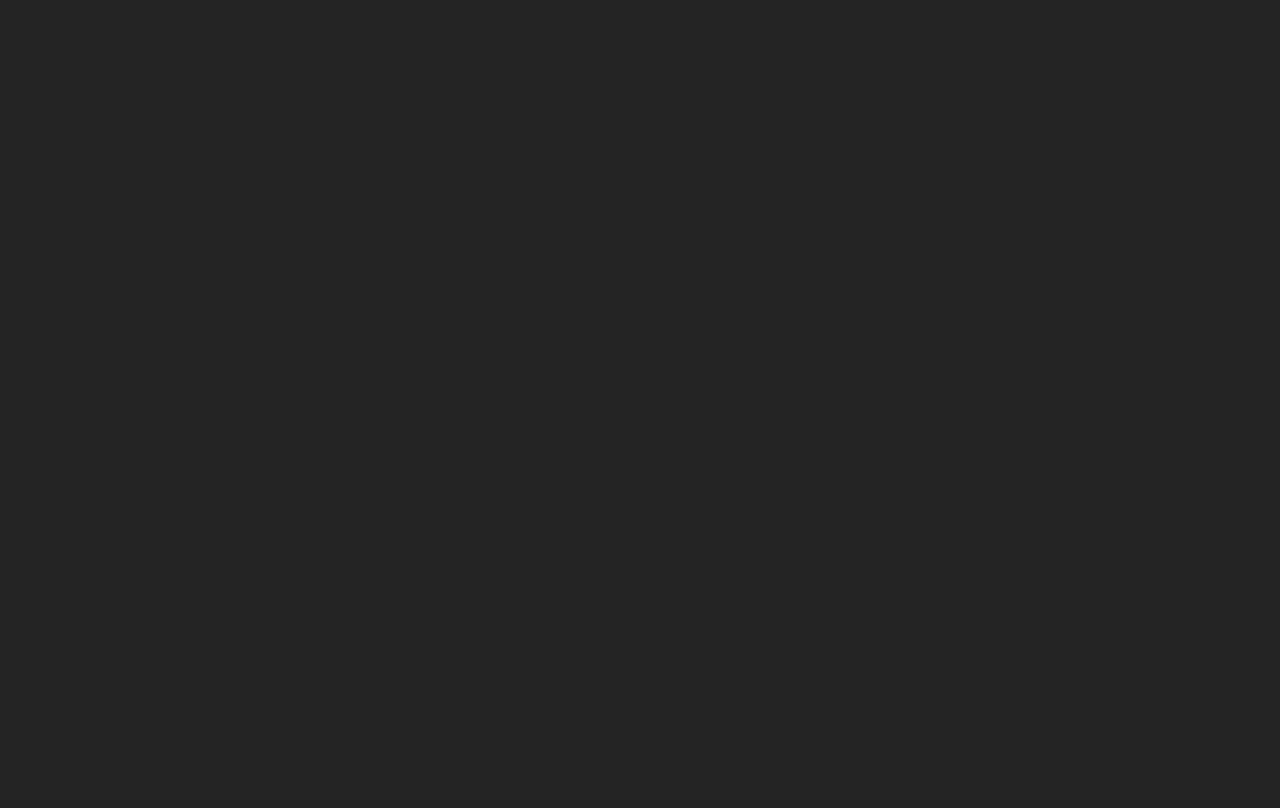
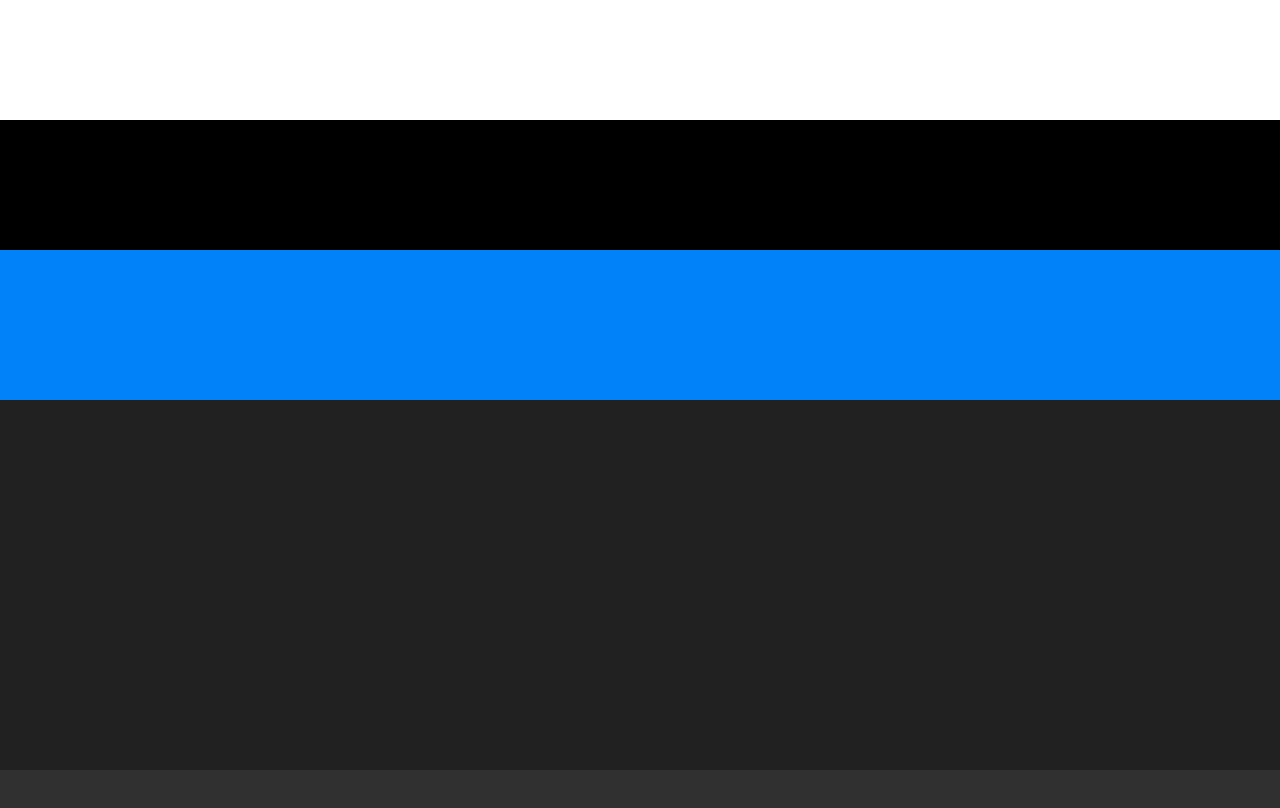
Before and after one commit to simoneditaranto/vite-comics, a Vue app: page / in a window 1280 px wide. Shown: the top 808 px of the page. Built offline with nearby package versions, Linux system fonts and the light colour scheme.

Commit message:
struttura macroblocchi implementata

```diff
--- a/src/App.vue
+++ b/src/App.vue
@@ -1,9 +1,17 @@
 <script>
-
+import AppNav from './components/AppNav.vue';
+import AppMain from './components/AppMain.vue';
+import AppIcons from './components/AppIcons.vue';
+import AppFooter from './components/AppFooter.vue';
+import AppInfo from './components/AppInfo.vue';
 
 export default {
   components: {
-
+    AppNav,
+    AppMain,
+    AppIcons,
+    AppFooter,
+    AppInfo,
   }
 }
 
@@ -11,10 +19,26 @@ export default {
 
 <template>
 
+  <AppNav></AppNav>
+
+  <AppMain></AppMain>
+
+  <AppIcons></AppIcons>
+
+  <AppFooter></AppFooter>
+
+  <AppInfo></AppInfo>
 
 
 </template>
 
 <style>
 
+*{
+  padding: 0;
+  margin: 0;
+  box-sizing: border-box;
+}
+/* reset */
+
 </style>
--- /dev/null
+++ b/src/components/AppFooter.vue
@@ -0,0 +1,26 @@
+<script>
+
+export default{
+    name: 'AppFooter'
+}
+
+</script>
+
+<template>
+
+    <footer>
+
+    </footer>
+
+</template>
+
+<style>
+
+footer{
+    height: 370px;
+    /* test */
+
+    background-color: #212121;
+}
+
+</style>
--- /dev/null
+++ b/src/components/AppIcons.vue
@@ -0,0 +1,26 @@
+<script>
+
+export default{
+    name: 'AppIcons'
+}
+
+</script>
+
+<template>
+
+    <div id="icons">
+
+    </div>
+
+</template>
+
+<style>
+
+#icons{
+    height: 150px;
+    /* test */
+
+    background-color: #0282F9;
+}
+
+</style>
--- /dev/null
+++ b/src/components/AppInfo.vue
@@ -0,0 +1,26 @@
+<script>
+
+export default{
+    name: 'AppInfo'
+}
+
+</script>
+
+<template>
+
+    <div id="info-links">
+
+    </div>
+
+</template>
+
+<style>
+
+#info-links{
+    height: 110px;
+    /* test */
+
+    background-color: #303030;
+}
+
+</style>
--- /dev/null
+++ b/src/components/AppMain.vue
@@ -0,0 +1,26 @@
+<script>
+
+export default {
+    name: 'AppMain'
+}
+
+</script>
+
+<template>
+
+    <main>
+
+    </main>
+
+</template>
+
+<style>
+
+main{
+    height: 130px;
+    /* test */
+
+    background-color: black;
+}
+
+</style>
--- /dev/null
+++ b/src/components/AppNav.vue
@@ -0,0 +1,26 @@
+<script>
+
+export default {
+    name: 'AppNav'
+}
+
+</script>
+
+<template>
+
+    <nav>
+
+
+    </nav>
+
+</template>
+
+<style>
+
+nav{
+    height: 120px;
+    /* test */
+
+    background-color: white;
+}
+</style>
--- a/src/style.css
+++ b/src/style.css
@@ -4,8 +4,8 @@
   font-weight: 400;
 
   color-scheme: light dark;
-  color: rgba(255, 255, 255, 0.87);
-  background-color: #242424;
+  color: black;
+  background-color: white;
 
   font-synthesis: none;
   text-rendering: optimizeLegibility;
```
